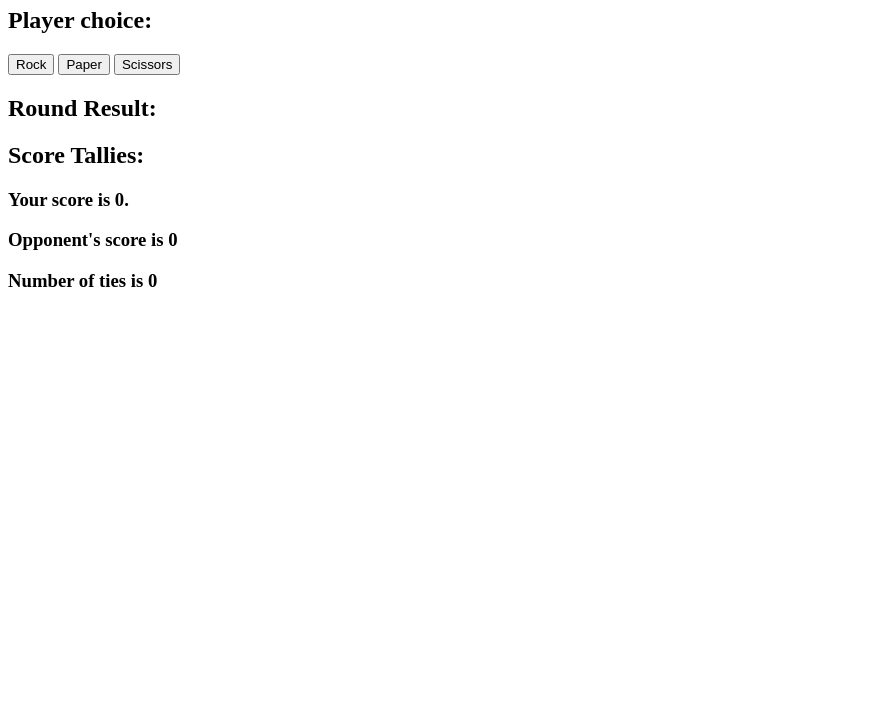
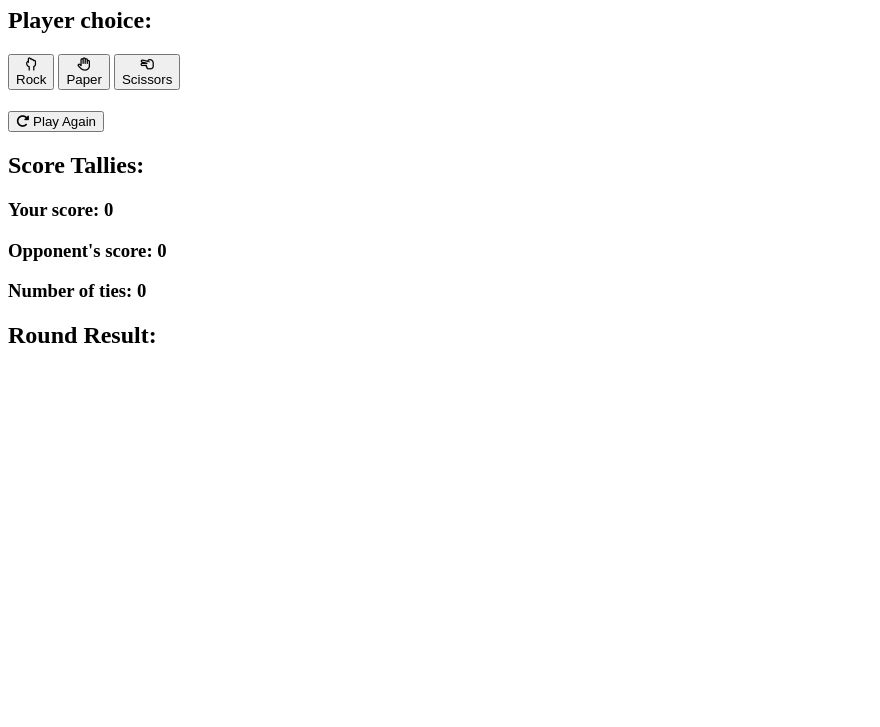
Before and after one commit to EstherSlabbert/odin-rock-paper-scissors, a plain HTML site: page index.html in a window 1280 px wide. Shown: the part 73-800 px from the top of the page, without its empty margins (0-880 px from the left). Drawn offline with Linux system fonts and the light colour scheme.

Commit message:
Update index.html in prep for styling

```diff
--- a/index.html
+++ b/index.html
@@ -5,23 +5,32 @@
     <meta charset="UTF-8" />
     <meta name="viewport" content="width=device-width" />
     <script type="module" src="game.js"></script>
+    <link rel="stylesheet" href="styles.css" />
+    <link rel="stylesheet" href="https://cdnjs.cloudflare.com/ajax/libs/font-awesome/6.5.1/css/all.min.css"
+    integrity="sha512-DTOQO9RWCH3ppGqcWaEA1BIZOC6xxalwEsw9c2QQeAIftl+Vegovlnee1c9QX4TctnWMn13TZye+giMm8e2LwA=="
+    crossorigin="anonymous" referrerpolicy="no-referrer" />
   </head>
   <body>
     <main>
-      <h1>Five Victories to Conquer: Rock, Paper, Scissors Showdown</h1>
+      <h1>Five Victories to Conquer: Rock, Paper, Scissors</h1>
     </main>
-      <h2>Player choice:</h2>
-      <div class="buttons">
-        <button class="button" id="rock">Rock</button>
-        <button class="button" id="paper">Paper</button>
-        <button class="button" id="scissors">Scissors</button>
+    <h2>Player choice:</h2>
+    <div class="buttons">
+      <button class="button" id="rock"><i class="fa-regular fa-hand-back-fist"></i><br/>Rock</button>
+      <button class="button" id="paper"><i class="fa-regular fa-hand"></i><br/>Paper</button>
+      <button class="button" id="scissors"><i class="fa-regular fa-hand-scissors"></i><br/>Scissors</button>
+    </div>
+    <h1 class="final" id="final"></h1>
+    <button class="again" id="again"><i class="fa-solid fa-rotate-right"></i> Play Again</button>
+    <div class="results">
+      <h2>Score Tallies:</h2>
+      <div class="scores">
+        <h3>Your score: <span id="playerScore">0</span></h3>
+        <h3>Opponent's score: <span id="computerScore">0</span></h3>
+        <h3>Number of ties: <span id="ties">0</span></h3>
       </div>
       <h2>Round Result:</h2>
       <h2 id="result"></h2>
-      <h2>Score Tallies:</h2>
-      <h3>Your score is <span id="playerScore">0</span>.</h3>
-      <h3>Opponent's score is <span id="computerScore">0</span></h3>
-      <h3>Number of ties is <span id="ties">0</span></h3>
-      <h1 id="final"></h1>
+    </div>
   </body>
 </html>
```
